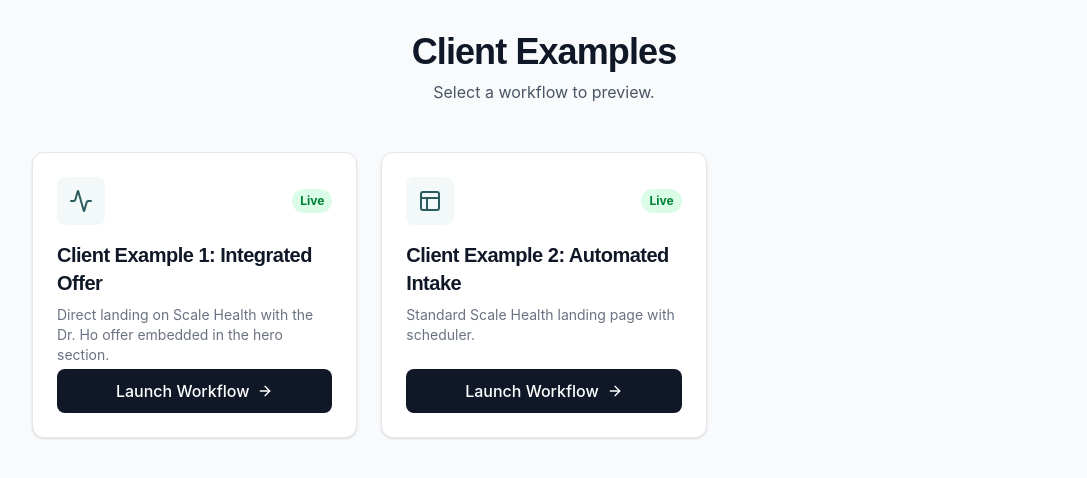
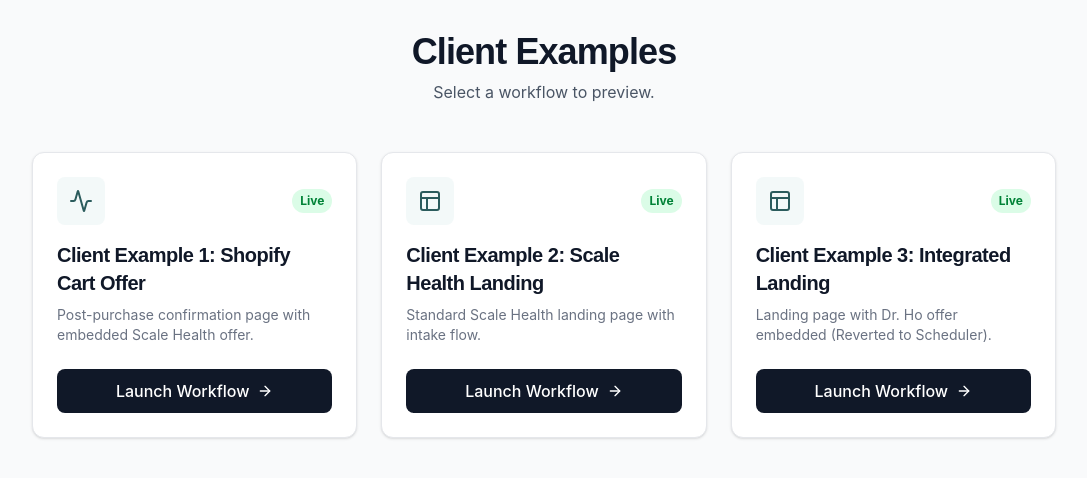
Before and after one commit to gimiv/silverbirch, a React (Vite) app in the folder frontend/: page / in a window 1280 px wide. Shown: the top 478 px of the page, without its empty margins (96-1183 px from the left). Built offline with nearby package versions, Linux system fonts and the light colour scheme; sample sign-in values are in the browser's storage.

Commit message:
feat: reorder portal & rebrand shopify offer

```diff
--- a/frontend/src/pages/PortalPage.tsx
+++ b/frontend/src/pages/PortalPage.tsx
@@ -7,18 +7,26 @@
 
     const workflows = [
         {
-            id: 'integrated-offer',
-            title: 'Client Example 1: Integrated Offer',
-            description: 'Direct landing on Scale Health with the Dr. Ho offer embedded in the hero section.',
-            path: '/w/integrated-offer',
+            id: 'shopify-offer',
+            title: 'Client Example 1: Shopify Cart Offer',
+            description: 'Post-purchase confirmation page with embedded Scale Health offer.',
+            path: '/w/scale-health/offer',
             icon: <Activity className="text-brand-primary" size={24} />,
             status: 'Live'
         },
         {
             id: 'scale-health',
-            title: 'Client Example 2: Automated Intake',
-            description: 'Standard Scale Health landing page with scheduler.',
+            title: 'Client Example 2: Scale Health Landing',
+            description: 'Standard Scale Health landing page with intake flow.',
             path: '/w/scale-health/landing',
+            icon: <Layout className="text-brand-primary" size={24} />,
+            status: 'Live'
+        },
+        {
+            id: 'integrated-offer',
+            title: 'Client Example 3: Integrated Landing',
+            description: 'Landing page with Dr. Ho offer embedded (Reverted to Scheduler).',
+            path: '/w/integrated-offer',
             icon: <Layout className="text-brand-primary" size={24} />,
             status: 'Live'
         }
--- a/frontend/src/workflows/scale-health/OfferPage.tsx
+++ b/frontend/src/workflows/scale-health/OfferPage.tsx
@@ -57,7 +57,7 @@
             </header>
 
             <main className="flex-grow container mx-auto px-4 py-8">
-                <div className="max-w-6xl mx-auto bg-white rounded-xl shadow-lg overflow-hidden border border-gray-100 flex flex-col md:flex-row min-h-[600px]">
+                <div className="max-w-6xl mx-auto bg-white rounded-xl shadow-lg overflow-hidden border border-gray-100 flex flex-col-reverse md:flex-row min-h-[600px]">
 
                     {/* Left Column: Order Confirmation (Shopify Context) */}
                     <div className="md:w-1/2 p-8 border-r border-gray-100 bg-white relative">
@@ -106,7 +106,7 @@
                     </div>
 
                     {/* Right Column: Scale Health Offer (Variation 3 - Side-by-Side Layout) */}
-                    <div className="md:w-1/2 relative bg-white flex flex-col md:flex-row">
+                    <div className="md:w-1/2 relative bg-[#F4FAF6] flex flex-col md:flex-row">
                         {/* Image Side (Left Half of the Right Column) */}
                         <div className="md:w-1/2 relative h-64 md:h-auto overflow-hidden">
                             <img
@@ -119,8 +119,8 @@
                         {/* Content Side (Right Half of the Right Column) */}
                         <div className="md:w-1/2 p-6 md:p-8 flex flex-col justify-center relative">
                             <div className="flex items-center gap-2 mb-4">
-                                <span className="text-lg font-bold text-gray-900">Scale Health</span>
-                                <div className="text-green-500 font-bold text-xl">+</div>
+                                <span className="text-lg font-bold font-display text-gray-900">Scale Health</span>
+                                <div className="text-[#51C580] font-bold text-xl">+</div>
                             </div>
 
                             <div className="flex items-center gap-2 mb-3 bg-red-50 border border-red-100 px-3 py-1.5 rounded-full w-fit">
```
